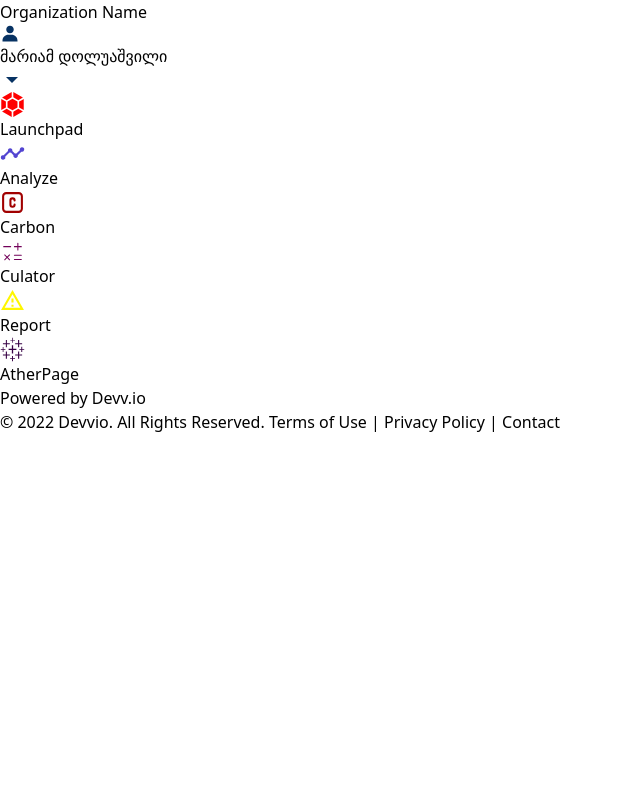
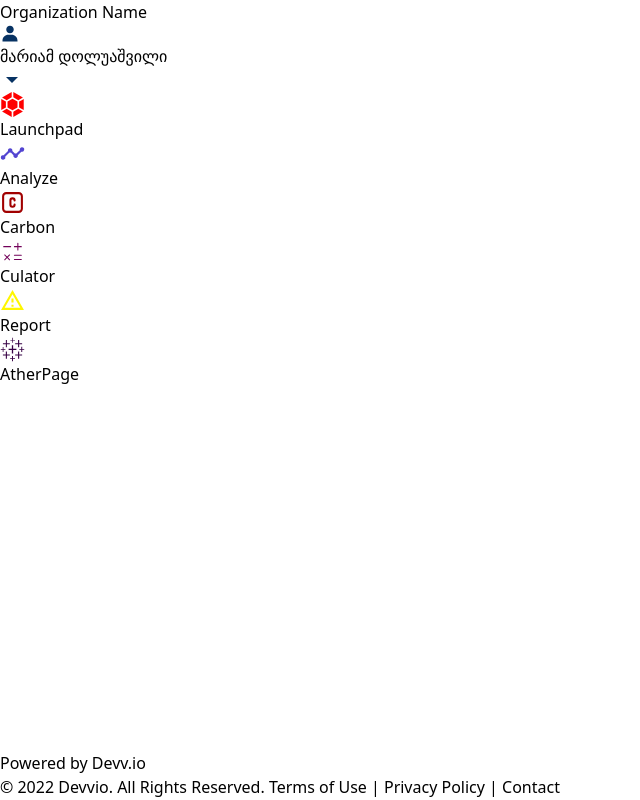
Before and after one commit to Mari-2040/Dashboard, a React (Vite) app: page / in a window 1280 px wide. Shown: the whole page, without its empty margins (0-640 px from the left). Built offline with nearby package versions, Linux system fonts and the light colour scheme.

Commit message:
fix scroll

```diff
--- a/src/App.jsx
+++ b/src/App.jsx
@@ -5,7 +5,7 @@
 
 function App() {
   return (
-    <div className='items-center h-screen w-screen'>
+    <div className='items-center h-screen w-screen max-h-screen'>
       <Header />
       <RouterProvider router={router} />
       <Footer />
--- a/src/Components/Footer/Footer.jsx
+++ b/src/Components/Footer/Footer.jsx
@@ -2,7 +2,7 @@
   return (
     <div className='flex items-center bottom-0'>
       <div className='gap-2 ml-3 py-3 items-center w-48 h-14 bg-white '>
-        <div className="bg-[url('footer.svg')] w-60 h-44 bg-no-repeat ml-6"></div>
+        <div className="bg-[url('footer.svg')] w-60 h-8 bg-no-repeat ml-6"></div>
       </div>
       <div className='flex bg-[#0B4C98] justify-between h-14 w-full items-center px-10'>
         <div className='not-italic text-white font-sans text-sm "not-italic font-normal leading-normal'>
--- a/src/Components/Home/Home.tsx
+++ b/src/Components/Home/Home.tsx
@@ -6,7 +6,7 @@
 const Home = () => {
   const [isOpen] = useState(false);
   return (
-    <div className="flex flex-row">
+    <div className="flex flex-row wrapper">
       <NavMenu isOpen={isOpen} Menu={Menu} />
       <div className="w-full flex flex-col overflow-auto">
         <div className="flex gap-8 sm:gap-2 flex-col">
--- a/src/index.css
+++ b/src/index.css
@@ -1,3 +1,13 @@
 @tailwind base;
 @tailwind components;
 @tailwind utilities;
+
+*{
+    box-sizing: border-box;
+    padding: 0;
+    margin: 0;
+}
+
+.wrapper {
+    min-height: calc(100vh - 141px);
+}
```
